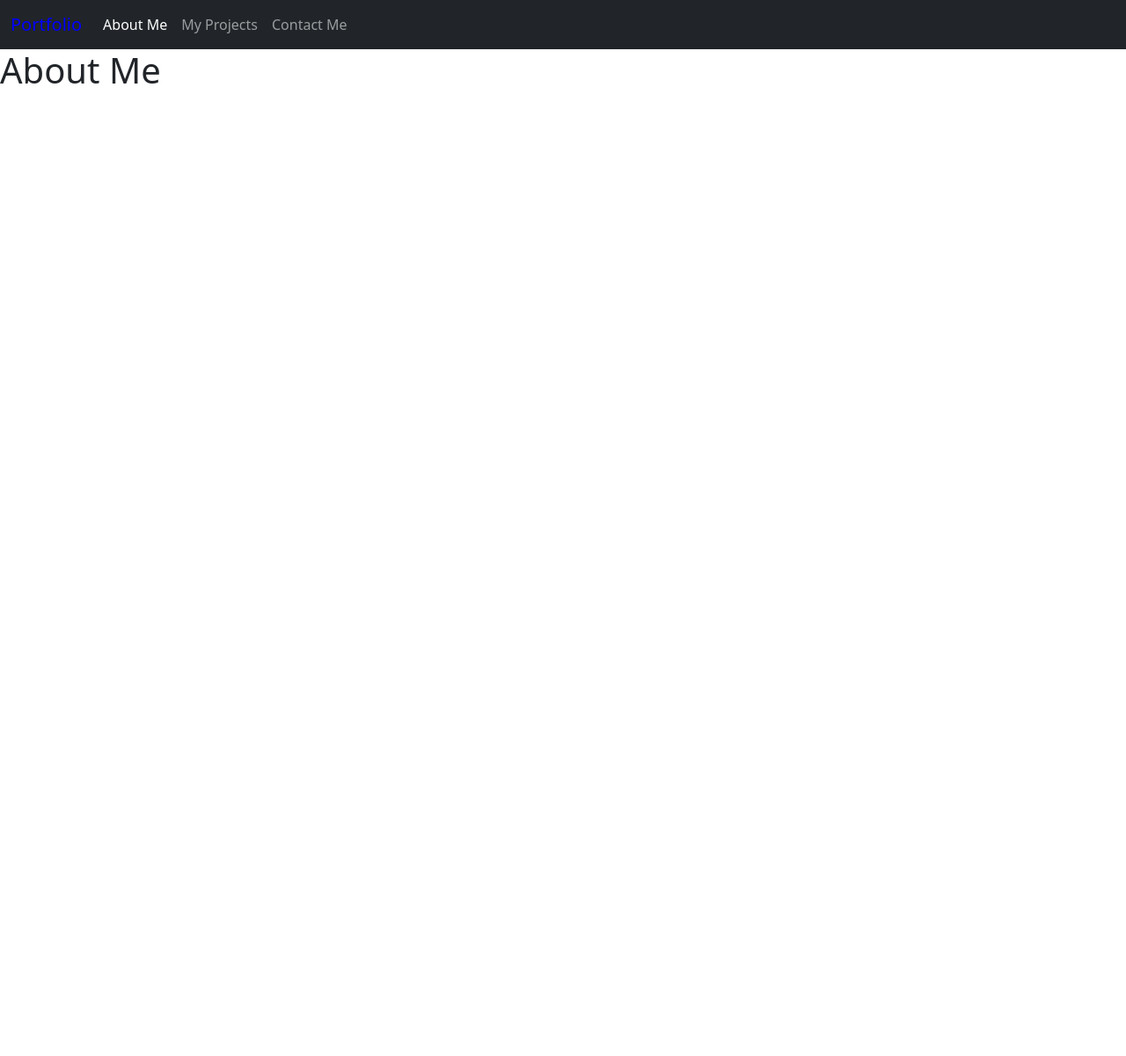
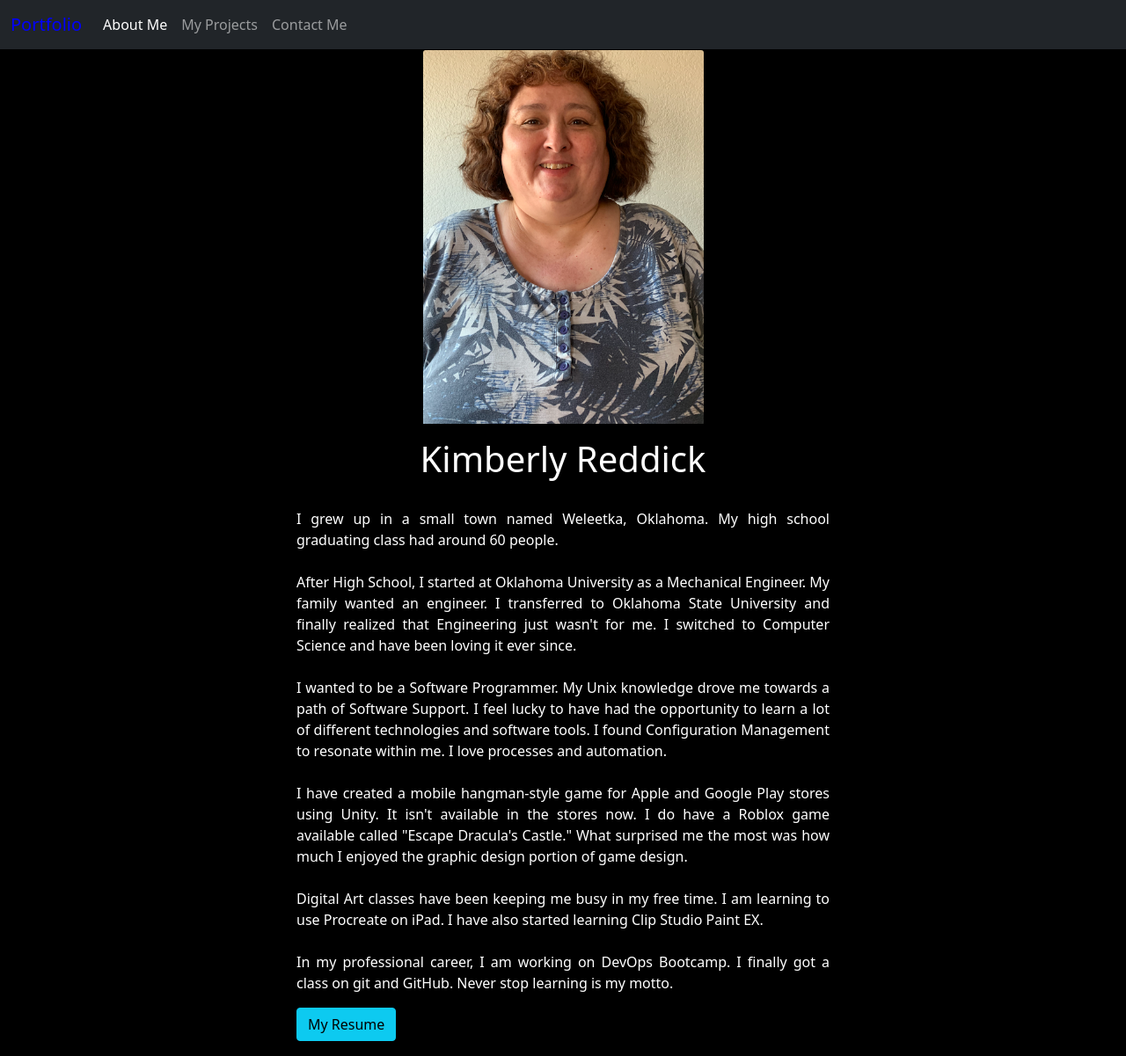
Before and after one commit to flirtara/my-portfolio, a plain HTML site: page about.html in a window 1280 px wide. Shown: the whole page at 88% size. Before the commit the page ends 800 px from the top, so only its background shows below. Drawn offline with nearby package versions, Linux system fonts and the light colour scheme.

Commit message:
update about.html and index.html

```diff
--- a/about.html
+++ b/about.html
@@ -7,12 +7,12 @@
 
     <!-- Bootstrap CSS -->
     <link href="https://cdn.jsdelivr.net/npm/bootstrap@5.1.1/dist/css/bootstrap.min.css" rel="stylesheet" integrity="sha384-F3w7mX95PdgyTmZZMECAngseQB83DfGTowi0iMjiWaeVhAn4FJkqJByhZMI3AhiU" crossorigin="anonymous">
-
+    <link href="./styles/style.css" rel="stylesheet">
     <title>About Me</title>
   </head>
   <body>
 
-    <section class="home">
+    <section class="about">
         <nav class="navbar navbar-expand-lg navbar-dark bg-dark">
             <div class="container-fluid">
               <a class="navbar-brand" href="index.html"> <span style="color:blue;">Portfolio</span></a>
@@ -29,10 +29,25 @@
             </div>
           </nav>
     </section>
-
-    <h1>About Me</h1>
-
-    <!-- Optional JavaScript; choose one of the two! -->
+    <div class="card" style="width: 40rem; margin: auto auto; background-color: black;">
+        <img src="images/IMG_2249.png" class="card-img-top" alt="Picture of Me" style="width: 50%; margin: auto auto;">
+        <div class="card-body">
+          <h1 class="card-title" style="text-align: center; color: white;" >Kimberly Reddick</h1>
+          <br>
+          <p class="card-text" style="text-align: justify; color: white;">I grew up in a small town named Weleetka, Oklahoma.  My high school graduating class had around 60 people.
+            <br><br>
+            After High School, I started at Oklahoma University as a Mechanical Engineer.  My family wanted an engineer.  I transferred to Oklahoma State University and finally realized that Engineering just wasn't for me.  I switched to Computer Science and have been loving it ever since.
+            <br><br>
+            I wanted to be a Software Programmer.  My Unix knowledge drove me towards a path of Software Support.  I feel lucky to have had the opportunity to learn a lot of different technologies and software tools.  I found Configuration Management to resonate within me.  I love processes and automation.
+            <br><br>
+            I have created a mobile hangman-style game for Apple and Google Play stores using Unity.  It isn't available in the stores now.  I do have a Roblox game available called "Escape Dracula's Castle."  What surprised me the most was how much I enjoyed the graphic design portion of game design.
+            <br><br>
+            Digital Art classes have been keeping me busy in my free time.  I am learning to use Procreate on iPad.  I have also started learning Clip Studio Paint EX.
+            <br><br>
+            In my professional career, I am working on DevOps Bootcamp.  I finally got a class on git and GitHub.  Never stop learning is my motto.</p>
+          <a href="https://www.linkedin.com/in/kimreddick/" class="btn btn-info" tabindex="-1" role="button" aria-disabled="true">My Resume</a>
+        </div>
+      </div>
 
     <!-- Option 1: Bootstrap Bundle with Popper -->
     <script src="https://cdn.jsdelivr.net/npm/bootstrap@5.1.1/dist/js/bootstrap.bundle.min.js" integrity="sha384-/bQdsTh/da6pkI1MST/rWKFNjaCP5gBSY4sEBT38Q/9RBh9AH40zEOg7Hlq2THRZ" crossorigin="anonymous"></script>
--- a/styles/style.css
+++ b/styles/style.css
@@ -11,7 +11,7 @@ body{
 }
 .intro{
     color: whitesmoke;
-    padding: 0% 27%;
+    padding: 2% 27%;
     text-align: justify;
     font-size: 18px;
     font-weight: 200;
```
Also changed, not shown: index.html (+1 -3 lines), images/IMG_2249.png (added).
